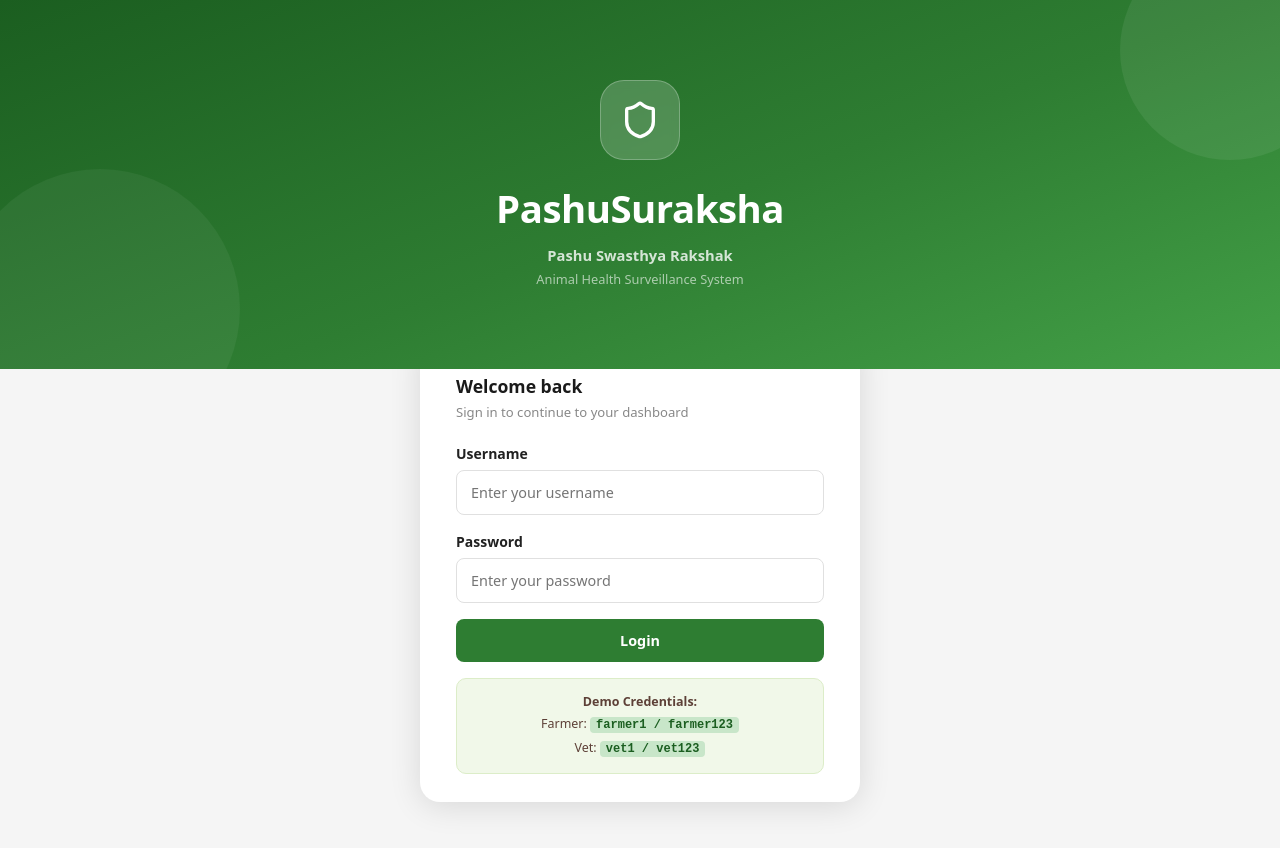
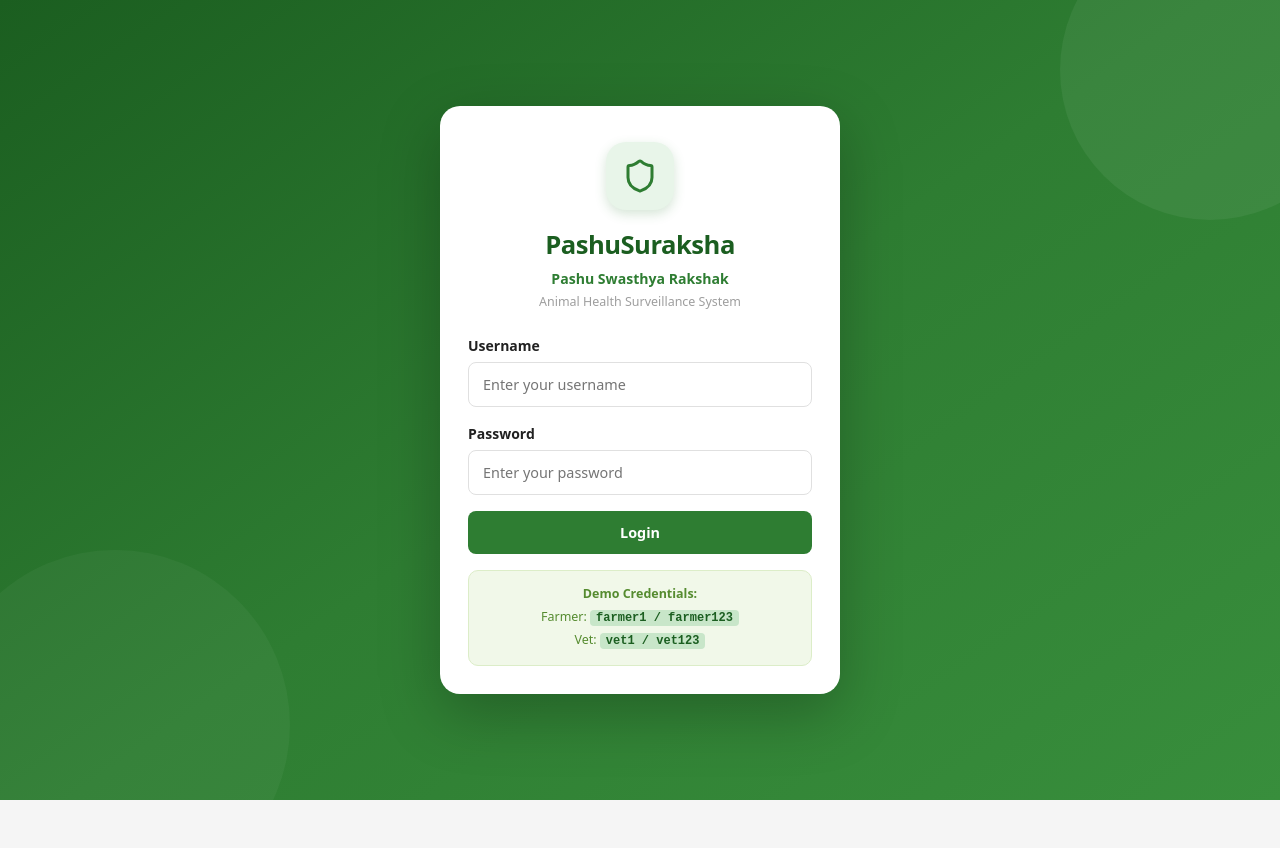
Before and after one commit to kartikeyasingh301/pashuraksha, a React (Vite) app in the folder client/: page /login in a window 1280 px wide. Shown: the top 848 px of the page. After the commit the page ends 800 px from the top, so only its background shows below. Built offline with nearby package versions, Linux system fonts and the light colour scheme; no server answers.

Commit message:
fix: Login page — full green background, centered card, clean on all screens

```diff
--- a/client/src/index.css
+++ b/client/src/index.css
@@ -134,123 +134,19 @@ textarea.form-control{resize:vertical;min-height:80px}
 .loading-spinner-sm{display:inline-block;width:14px;height:14px;border:2px solid rgba(255,255,255,0.4);border-top-color:white;border-radius:50%;animation:spin 0.8s linear infinite}
 
 /* Login Page */
-.login-page{
-  min-height:100vh;
-  display:flex;
-  flex-direction:column;
-  background:#f5f5f5;
-  overflow-x:hidden;
-}
-.login-hero{
-  width:100%;
-  background:linear-gradient(160deg,#1B5E20 0%,#2E7D32 55%,#43A047 100%);
-  display:flex;
-  flex-direction:column;
-  align-items:center;
-  justify-content:center;
-  padding:56px 24px 64px;
-  position:relative;
-  overflow:hidden;
-}
-.login-hero::before{
-  content:'';
-  position:absolute;
-  top:-60px;right:-60px;
-  width:220px;height:220px;
-  background:rgba(255,255,255,0.07);
-  border-radius:50%;
-}
-.login-hero::after{
-  content:'';
-  position:absolute;
-  bottom:-80px;left:-40px;
-  width:280px;height:280px;
-  background:rgba(255,255,255,0.05);
-  border-radius:50%;
-}
-.login-hero-icon{
-  width:80px;height:80px;
-  background:rgba(255,255,255,0.18);
-  border-radius:24px;
-  display:flex;align-items:center;justify-content:center;
-  margin-bottom:20px;
-  backdrop-filter:blur(4px);
-  border:1.5px solid rgba(255,255,255,0.25);
-}
-.login-hero-title{
-  font-size:2rem;font-weight:900;
-  color:#fff;
-  text-align:center;
-  margin-bottom:6px;
-  letter-spacing:-0.5px;
-}
-.login-hero-sub{
-  font-size:0.92rem;font-weight:600;
-  color:rgba(255,255,255,0.8);
-  text-align:center;
-  margin-bottom:4px;
-}
-.login-hero-desc{
-  font-size:0.8rem;
-  color:rgba(255,255,255,0.6);
-  text-align:center;
-}
-.login-body{
-  flex:1;
-  display:flex;
-  align-items:flex-start;
-  justify-content:center;
-  padding:0 16px 40px;
-  margin-top:-24px;
-}
-.login-card{
-  background:white;
-  border-radius:20px;
-  padding:28px 24px 24px;
-  width:100%;
-  max-width:440px;
-  box-shadow:0 4px 32px rgba(0,0,0,0.12);
-}
-.login-card-title{
-  font-size:1.1rem;font-weight:800;
-  color:#1a1a1a;
-  margin-bottom:4px;
-}
-.login-card-hint{
-  font-size:0.82rem;color:#888;
-  margin-bottom:20px;
-}
-.login-logo{display:none}
-.login-logo-icon{display:none}
-.login-app-name{display:none}
-.login-tagline{display:none}
-.login-subtitle{display:none}
+.login-page{min-height:100vh;display:flex;align-items:center;justify-content:center;background:linear-gradient(145deg,#1B5E20 0%,#2E7D32 50%,#388E3C 100%);padding:20px;position:relative;overflow:hidden}
+.login-page::before{content:'';position:absolute;top:-80px;right:-80px;width:300px;height:300px;background:rgba(255,255,255,0.06);border-radius:50%}
+.login-page::after{content:'';position:absolute;bottom:-100px;left:-60px;width:350px;height:350px;background:rgba(255,255,255,0.04);border-radius:50%}
+.login-card{background:white;border-radius:20px;padding:36px 28px 28px;width:100%;max-width:400px;box-shadow:0 20px 60px rgba(0,0,0,0.25);position:relative;z-index:1}
+.login-logo{display:flex;justify-content:center;margin-bottom:16px}
+.login-logo-icon{background:#E8F5E9;width:68px;height:68px;border-radius:20px;display:flex;align-items:center;justify-content:center;box-shadow:0 4px 12px rgba(46,125,50,0.2)}
+.login-app-name{font-size:1.6rem;font-weight:900;color:#1B5E20;text-align:center;margin-bottom:4px;letter-spacing:-0.5px}
+.login-tagline{text-align:center;color:#2E7D32;font-weight:600;font-size:0.88rem;margin-bottom:3px}
+.login-subtitle{text-align:center;color:#9E9E9E;font-size:0.78rem;margin-bottom:24px}
 .login-form{display:flex;flex-direction:column;gap:0}
-.login-demo-hint{
-  margin-top:16px;
-  padding:12px;
-  background:#F1F8E9;
-  border-radius:10px;
-  font-size:0.78rem;
-  color:#5D4037;
-  text-align:center;
-  line-height:1.8;
-  border:1px solid #DCEDC8;
-}
-.login-demo-hint code{
-  background:#C8E6C9;
-  color:#1B5E20;
-  padding:1px 6px;
-  border-radius:4px;
-  font-size:0.75rem;
-  font-weight:700;
-}
-@media(min-width:640px){
-  .login-hero{padding:80px 40px 80px;}
-  .login-hero-title{font-size:2.4rem;}
-  .login-body{padding:0 24px 60px;margin-top:-32px;}
-  .login-card{padding:36px 36px 28px;}
-}
+.login-demo-hint{margin-top:16px;padding:12px;background:#F1F8E9;border-radius:10px;font-size:0.78rem;color:#558B2F;text-align:center;line-height:1.8;border:1px solid #DCEDC8}
+.login-demo-hint code{background:#C8E6C9;color:#1B5E20;padding:1px 6px;border-radius:4px;font-size:0.75rem;font-weight:700}
+@media(max-width:420px){.login-card{padding:28px 20px 24px;border-radius:16px}}
 
 /* Dashboard - Farmer */
 .greeting-section{margin-bottom:20px}.greeting-text{font-size:1.2rem;font-weight:700;color:#212121}.greeting-sub{font-size:0.875rem;color:#757575;margin-top:2px}
--- a/client/src/pages/Login.jsx
+++ b/client/src/pages/Login.jsx
@@ -21,11 +21,7 @@ export default function Login() {
     setError('');
     try {
       const user = await login(username.trim(), password);
-      if (user.role === 'vet') {
-        navigate('/vet', { replace: true });
-      } else {
-        navigate('/farmer', { replace: true });
-      }
+      navigate(user.role === 'vet' ? '/vet' : '/farmer', { replace: true });
     } catch (err) {
       setError(err.message || 'Login failed. Please check your credentials.');
     } finally {
@@ -35,54 +31,28 @@ export default function Login() {
 
   return (
     <div className="login-page">
-
-      {/* Full-bleed green hero */}
-      <div className="login-hero">
-        <div className="login-hero-icon">
-          <Shield size={40} color="#fff" />
+      <div className="login-card">
+        <div className="login-logo">
+          <span className="login-logo-icon"><Shield size={36} color="#2E7D32" /></span>
         </div>
-        <h1 className="login-hero-title">PashuSuraksha</h1>
-        <p className="login-hero-sub">Pashu Swasthya Rakshak</p>
-        <p className="login-hero-desc">Animal Health Surveillance System</p>
-      </div>
-
-      {/* Card overlapping the hero */}
-      <div className="login-body">
-        <div className="login-card">
-          <h2 className="login-card-title">Welcome back</h2>
-          <p className="login-card-hint">Sign in to continue to your dashboard</p>
+        <h1 className="login-app-name">PashuSuraksha</h1>
+        <p className="login-tagline">Pashu Swasthya Rakshak</p>
+        <p className="login-subtitle">Animal Health Surveillance System</p>
 
         <form onSubmit={handleSubmit} className="login-form">
           {error && <div className="alert alert-error">{error}</div>}
-
           <div className="form-group">
             <label className="form-label" htmlFor="username">Username</label>
-              <input
-                id="username"
-                type="text"
-                className="form-control"
-                value={username}
-                onChange={(e) => setUsername(e.target.value)}
-                placeholder="Enter your username"
-                autoComplete="username"
-                disabled={loading}
-              />
+            <input id="username" type="text" className="form-control" value={username}
+              onChange={(e) => setUsername(e.target.value)} placeholder="Enter your username"
+              autoComplete="username" disabled={loading} />
           </div>
-
           <div className="form-group">
             <label className="form-label" htmlFor="password">Password</label>
-              <input
-                id="password"
-                type="password"
-                className="form-control"
-                value={password}
-                onChange={(e) => setPassword(e.target.value)}
-                placeholder="Enter your password"
-                autoComplete="current-password"
-                disabled={loading}
-              />
+            <input id="password" type="password" className="form-control" value={password}
+              onChange={(e) => setPassword(e.target.value)} placeholder="Enter your password"
+              autoComplete="current-password" disabled={loading} />
           </div>
-
           <button type="submit" className="btn btn-primary" disabled={loading}>
             {loading ? <span className="loading-spinner-sm" /> : null}
             {loading ? ' Logging in...' : 'Login'}
@@ -96,7 +66,5 @@ export default function Login() {
         </div>
       </div>
     </div>
-
-    </div>
   );
 }
```
Lines whose indentation alone changed are shown as unchanged.
